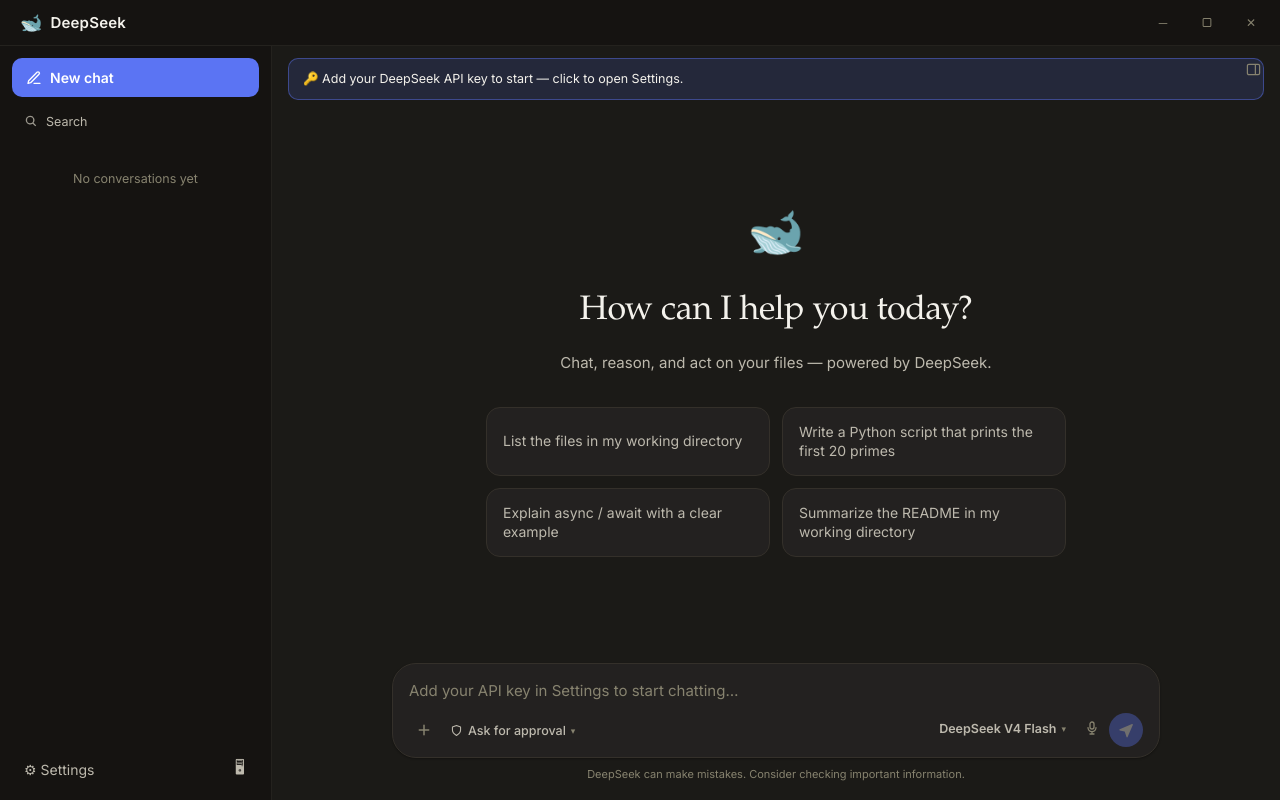
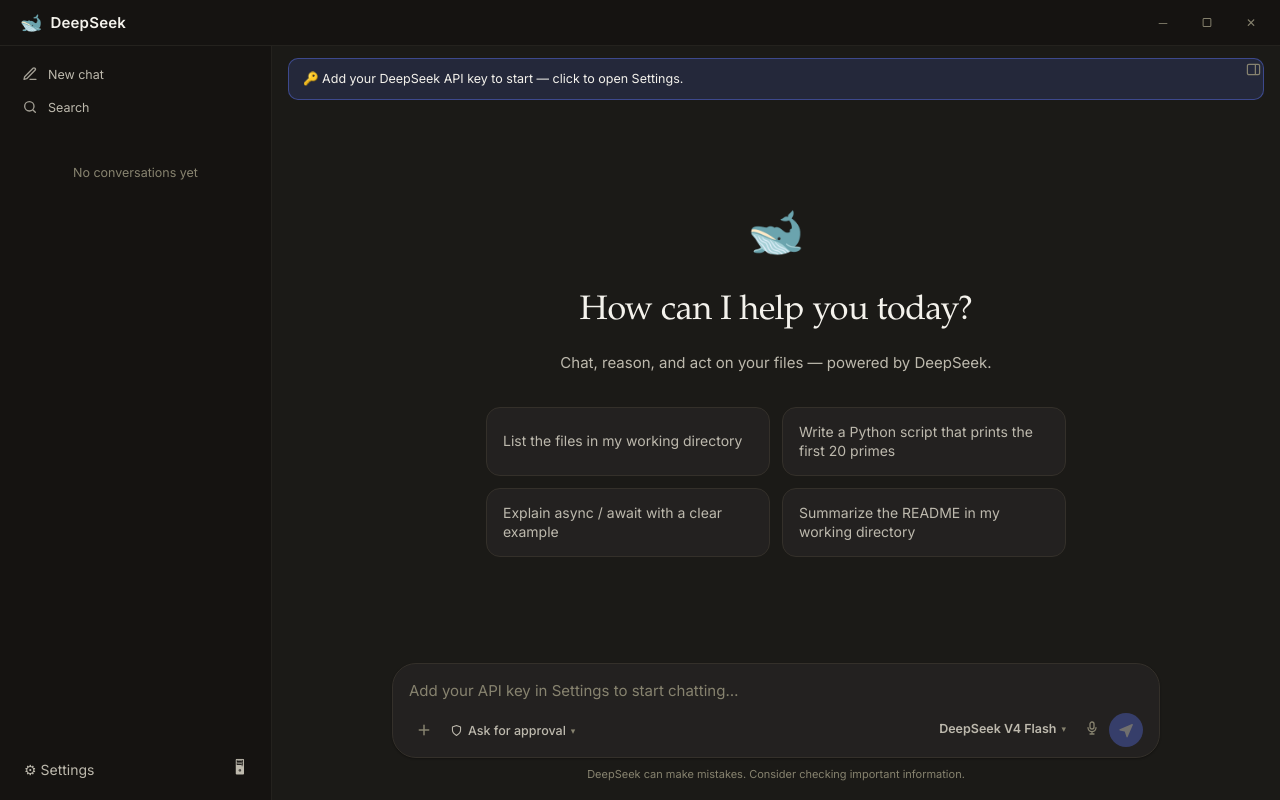
Before and after one commit to kobolingfeng/deepseek-desktop, a React (Vite) app: page / in a window 1280 px wide. Built offline with nearby package versions, Linux system fonts and the light colour scheme.

Commit message:
Sidebar top as unified Codex-style menu rows
New chat + Search are now consistent menu items (icon + label + hover shortcut
hint) in a .sidebar-menu group, instead of an accent button + a search box.
Outline icons, Ctrl+N / Ctrl+K hints; both behaviors unchanged.

```diff
--- a/src/components/Sidebar.tsx
+++ b/src/components/Sidebar.tsx
@@ -458,9 +458,9 @@
 
   return (
     <aside className="sidebar">
-      <button className="new-chat" onClick={handleNewChat}>
-        <span className="nc-left">
-          <svg className="nc-ico" viewBox="0 0 24 24" width="16" height="16" aria-hidden>
+      <nav className="sidebar-menu">
+        <button className="sidebar-menu-item" onClick={handleNewChat}>
+          <svg className="smi-ico" viewBox="0 0 24 24" width="16" height="16" aria-hidden>
             <path
               fill="none"
               stroke="currentColor"
@@ -470,21 +470,24 @@
               d="M12 20h9M16.5 3.5a2.12 2.12 0 0 1 3 3L7 19l-4 1 1-4Z"
             />
           </svg>
-          {t('newChat')}
-        </span>
-        <kbd className="nc-kbd">Ctrl+N</kbd>
-      </button>
-
-      <button className="sidebar-search-btn" onClick={onOpenSearch}>
-        <svg viewBox="0 0 16 16" width="14" height="14" aria-hidden>
-          <path
-            fill="currentColor"
-            d="M7 2a5 5 0 0 1 3.94 8.06l3 3-1.06 1.06-3-3A5 5 0 1 1 7 2m0 1.5a3.5 3.5 0 1 0 0 7 3.5 3.5 0 0 0 0-7"
-          />
-        </svg>
-        <span className="sb-label">{t('search')}</span>
-        <kbd className="sb-kbd">Ctrl+K</kbd>
-      </button>
+          <span className="smi-label">{t('newChat')}</span>
+          <kbd className="smi-kbd">Ctrl+N</kbd>
+        </button>
+        <button className="sidebar-menu-item" onClick={onOpenSearch}>
+          <svg className="smi-ico" viewBox="0 0 24 24" width="16" height="16" aria-hidden>
+            <path
+              fill="none"
+              stroke="currentColor"
+              strokeWidth="2"
+              strokeLinecap="round"
+              strokeLinejoin="round"
+              d="M11 4a7 7 0 1 0 0 14 7 7 0 0 0 0-14M20 20l-3.6-3.6"
+            />
+          </svg>
+          <span className="smi-label">{t('search')}</span>
+          <kbd className="smi-kbd">Ctrl+K</kbd>
+        </button>
+      </nav>
 
       <div className="conv-list">
         {conversations.length === 0 && <div className="conv-empty">{t('noConversations')}</div>}
--- a/src/styles/extra.css
+++ b/src/styles/extra.css
@@ -773,3 +773,48 @@
   color: var(--text-tertiary);
   font-size: var(--text-sm);
 }
+
+/* ── Sidebar top menu: unified rows (New chat / Search / …), Codex-style ── */
+.sidebar-menu {
+  display: flex;
+  flex-direction: column;
+  gap: 1px;
+  margin-bottom: var(--space-2);
+}
+.sidebar-menu-item {
+  display: flex;
+  align-items: center;
+  gap: 10px;
+  width: 100%;
+  padding: 8px 10px;
+  border-radius: var(--radius-md);
+  color: var(--text-secondary);
+  font-size: var(--text-sm);
+  transition: background var(--dur-1), color var(--dur-1);
+}
+.sidebar-menu-item:hover {
+  background: var(--bg-hover);
+  color: var(--text-primary);
+}
+.sidebar-menu-item .smi-ico {
+  flex-shrink: 0;
+  opacity: 0.85;
+}
+.sidebar-menu-item .smi-label {
+  flex: 1;
+  text-align: left;
+}
+.sidebar-menu-item .smi-kbd {
+  flex-shrink: 0;
+  font-family: inherit;
+  font-size: var(--text-xs);
+  color: var(--text-tertiary);
+  background: var(--bg-active);
+  padding: 1px 6px;
+  border-radius: var(--radius-xs);
+  opacity: 0;
+  transition: opacity var(--dur-1);
+}
+.sidebar-menu-item:hover .smi-kbd {
+  opacity: 1;
+}
```
